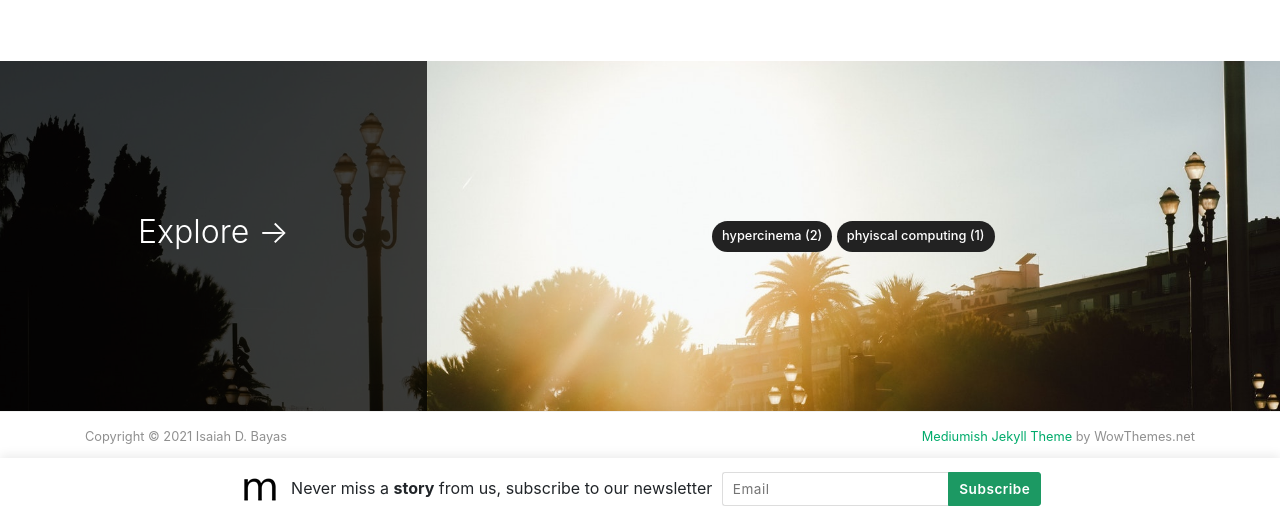
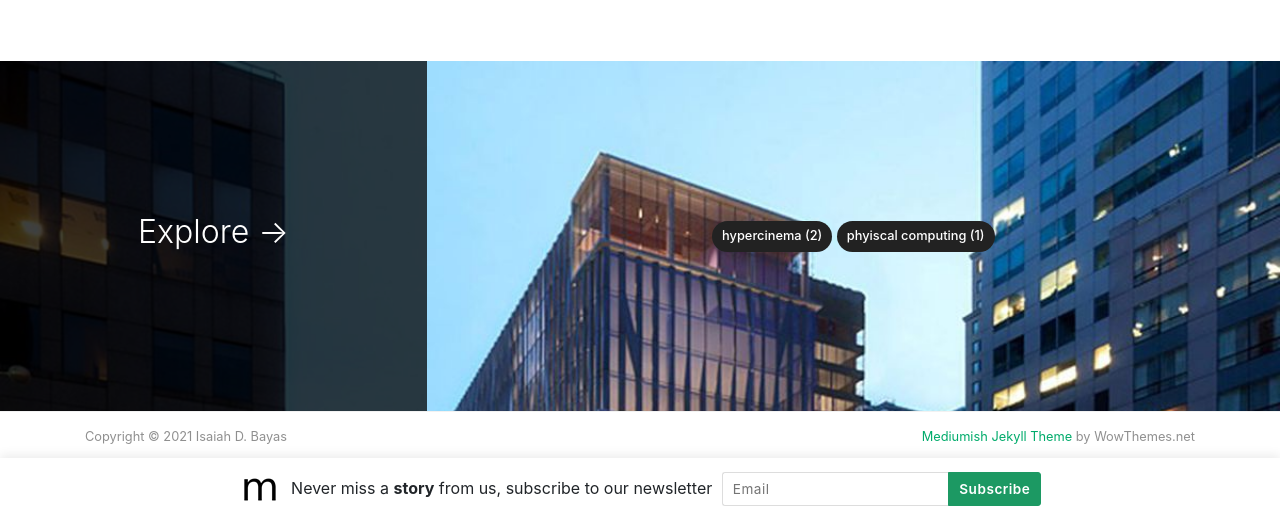
Before and after one commit to Isaiah-Bayas/Isaiah-Bayas.github.io, a Jekyll site: the page built from index.html, in a window 1280 px wide and 1400 px high, scrolled down 538 px. Shown: the part 880-1400 px from the top of the window. Built offline with Jekyll 4.4.1, drawn with Linux system fonts in a browser that asks for light colours; nearby versions of some CDN libraries; the list of posts is cut into pages by our own code.

Commit message:
Update screen.css

```diff
--- a/assets/css/screen.css
+++ b/assets/css/screen.css
@@ -774,7 +774,7 @@ iframe {
         padding: 0;
         height: 350px;
         border-radius: 0;
-        background-image: url(../images/jumbotron.jpg);
+        background-image: url(../images/nyu-itp.jpg);
         background-size: cover;
     }
 
@@ -792,7 +792,7 @@ iframe {
     margin-top: 3rem;
     padding: 0;
     border-radius: 0;
-    background-image: url(../images/jumbotron.jpg);
+    background-image: url(../images/nyu-itp.jpg);
     background-size: cover;
 }
 
```
